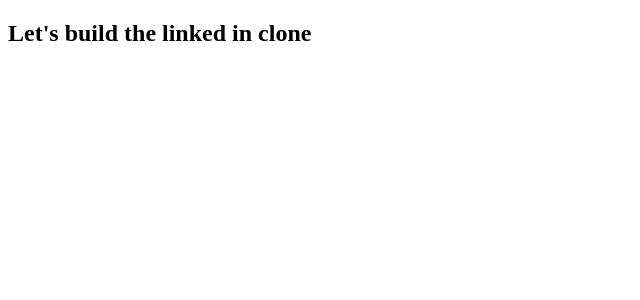
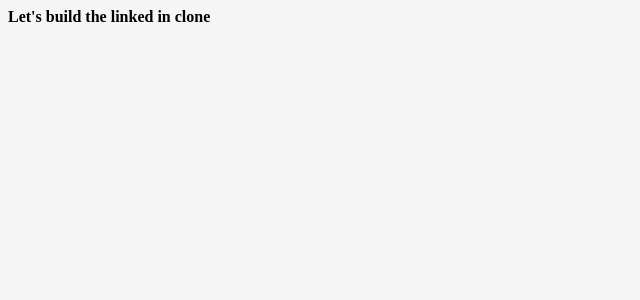
Before and after one commit to jztimm/linkedin-clone, a JavaScript app: page / in a window 1280 px wide. Shown: the top 300 px of the page, without its empty margins (0-640 px from the left). Built offline with nearby package versions, Linux system fonts and the light colour scheme; the HTML template or start-up script is replaced by a standard one.

Commit message:
updated standard page styling

```diff
--- a/src/index.css
+++ b/src/index.css
@@ -0,0 +1,19 @@
+body {
+    overflow-y: scroll;
+    overflow-x: hidden;
+}
+
+:root, body, html {
+    background-color: #f5f5f5;
+    box-sizing: border-box;
+}
+
+div, h1, h2, h3, h4, h5, h6, header, html, i, img, label, li, nav, p, small, span, ul {
+    margin: 0;
+    padding: 0;
+    border: 0;
+    outline: none;
+    font-size: 100%;
+    vertical-align: baseline;
+    background: transparent;
+}
```
